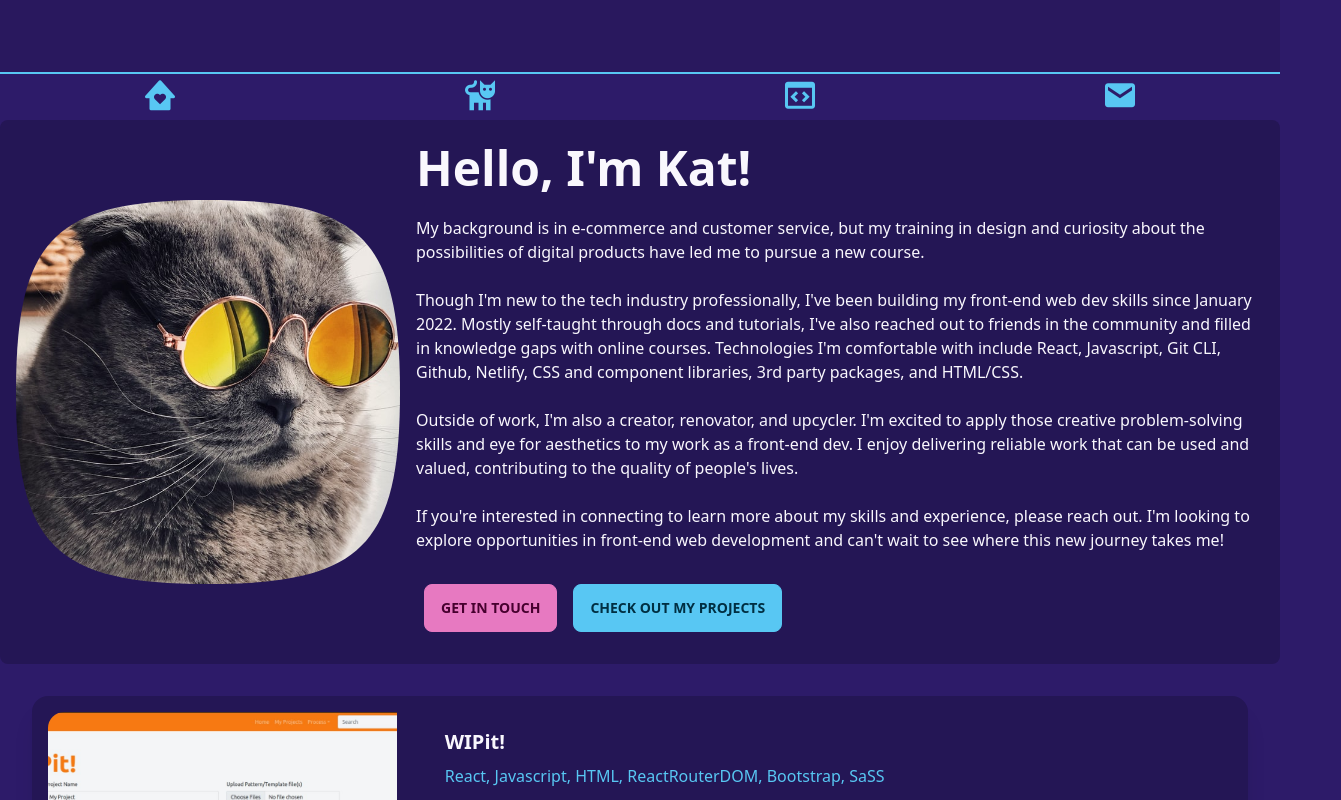
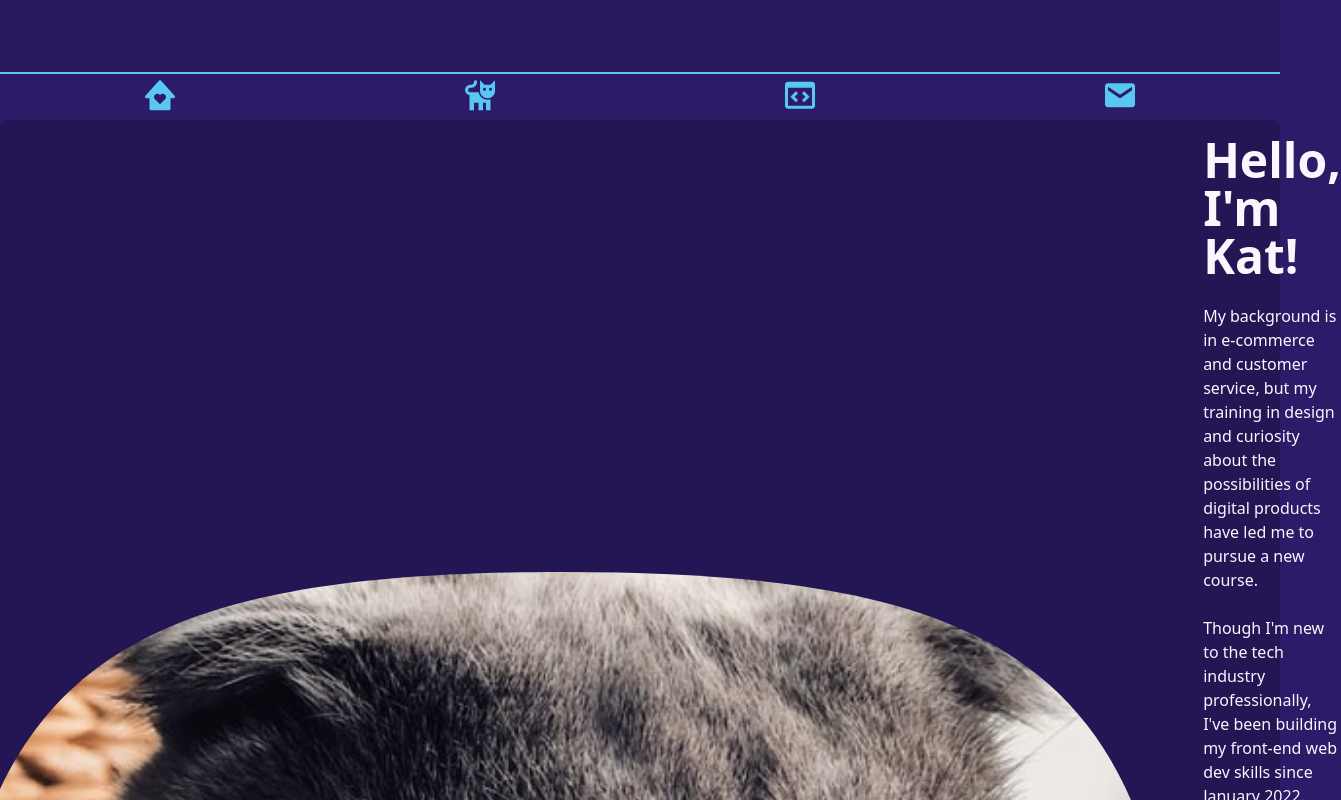
Before and after one commit to kemetcalf/portfolio-2023, a React (Create React App) app: page / in a window 1280 px wide. Shown: the part 680-1480 px from the top of the page, 1341 px wide, since content can reach past the window. Built offline with nearby package versions, Linux system fonts and the light colour scheme.

Commit message:
AboutMe mobile responsive formatting

```diff
--- a/src/Components/AboutMe.jsx
+++ b/src/Components/AboutMe.jsx
@@ -3,13 +3,13 @@ import AnchorLink from "react-anchor-link-smooth-scroll";
 
 export default function AboutMe() {
 	return (
-		<div id="aboutme" className="">
-			<div className="hero min-h-max bg-base-300  rounded-lg">
+		<div id="aboutme" className="min-w-full">
+			<div className="hero bg-base-300 rounded-lg">
 				<div className="hero-content flex-col lg:flex-row">
 					<img
 						src={cool_cat}
 						alt="grey cat wearing orange reflective sunnies"
-						className="max-w-sm mask mask-squircle rounded-lg shadow-2xl"
+						className="min-w-full mask mask-squircle rounded-lg shadow-2xl"
 					/>
 					<div>
 						<h1 className="text-5xl font-bold">Hello, I'm Kat! </h1>
@@ -37,20 +37,10 @@ export default function AboutMe() {
 							where this new journey takes me!
 						</p>
 						<button className="btn btn-primary m-2 active" href="/contactinfo">
-							<AnchorLink
-								href="#contactinfo"
-								className="tooltip tooltip-left"
-								data-tip="Contact Info"
-							>
-								Get in touch
-							</AnchorLink>
+							<AnchorLink href="#contactinfo">Get in touch</AnchorLink>
 						</button>
 						<button className="btn btn-secondary m-2">
-							<AnchorLink
-								href="#projectgallery"
-								className="tooltip tooltip-left"
-								data-tip="Project Gallery"
-							>
+							<AnchorLink href="#projectgallery">
 								Check out my projects
 							</AnchorLink>
 						</button>
```
